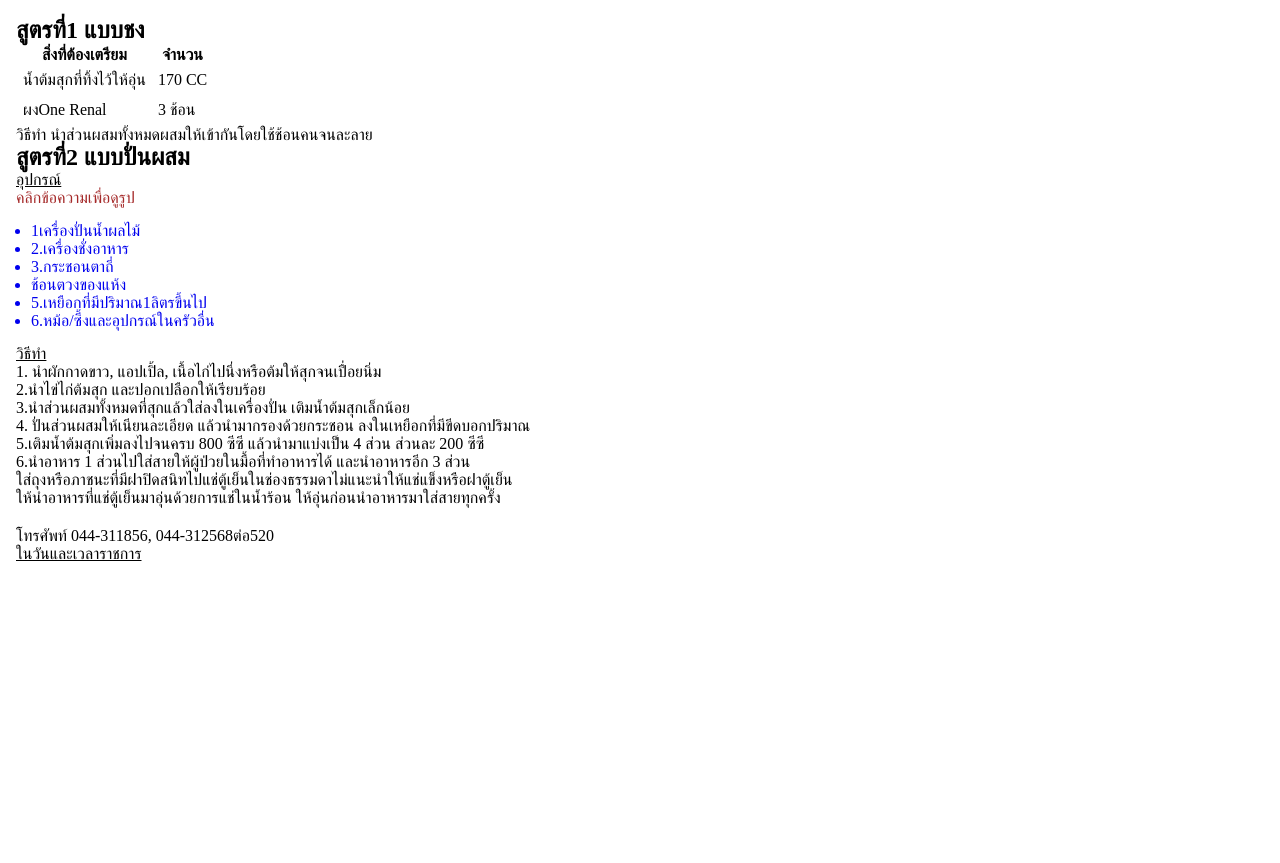
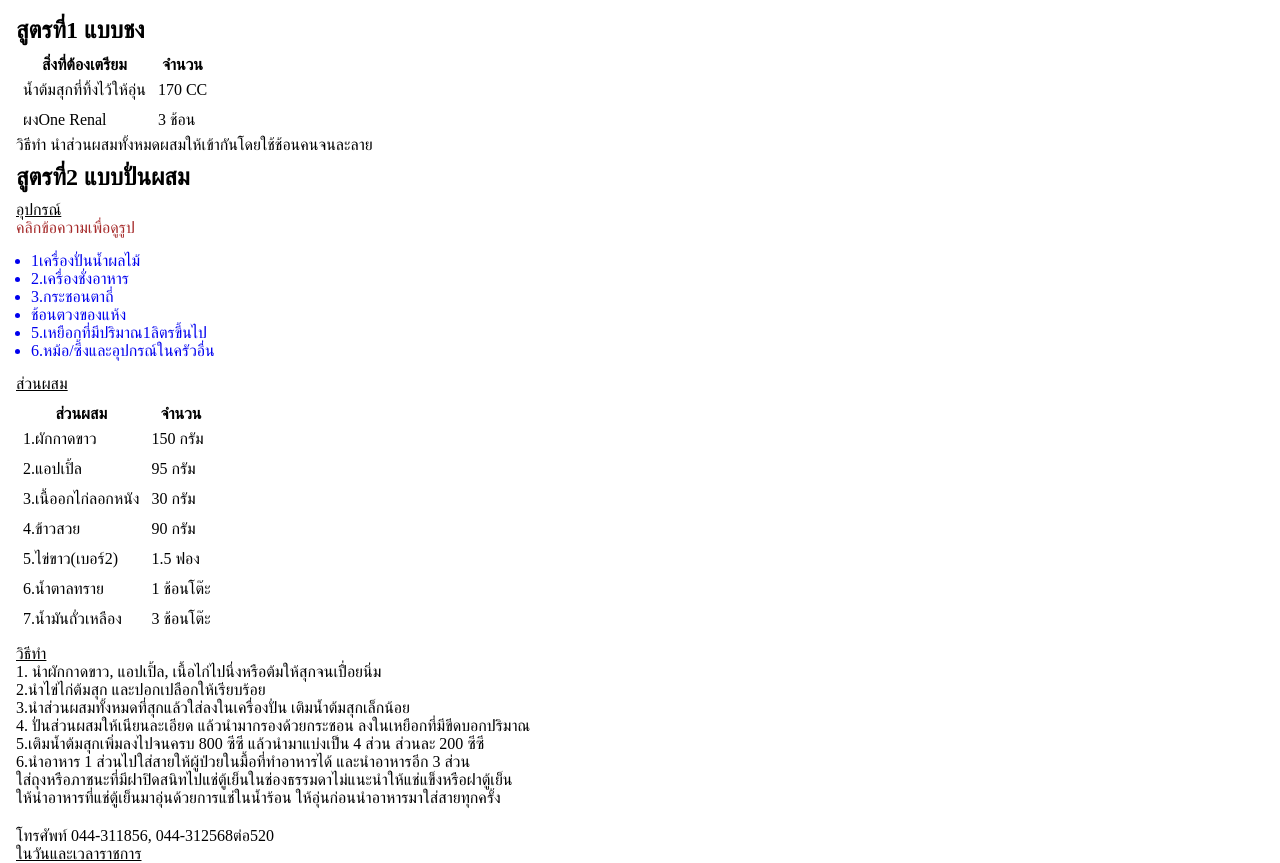
Before and after one commit to Camille061/hotpital, a plain HTML site: page index.html in a window 1280 px wide. Shown: the part 66-929 px from the top of the page. Before the commit the page ends 800 px from the top, so only its background shows below. Drawn offline with Linux system fonts and the light colour scheme.

Commit message:
first commit

```diff
--- a/index.html
+++ b/index.html
@@ -20,7 +20,7 @@
 <body class="background">
     <div class="formula1">
         <h2 style="margin-top: 20px;">สูตรที่1 แบบชง</h2>
-        <table>
+        <table style="margin-top: 10px;">
             <tr>
                 <th>สิ่งที่ต้องเตรียม</th>
                 <th>จำนวน</th>
@@ -38,10 +38,10 @@
         <p>วิธีทำ นำส่วนผสมทั้งหมดผสมให้เข้ากันโดยใช้ช้อนคนจนละลาย</p>
     </div>
 
-    <div class="formula2">
+    <div style="margin-top: 10px;" class="formula2">
         <h2>สูตรที่2 แบบปั่นผสม</h2>
         <div class="g">
-            <p style="text-decoration: underline;">อุปกรณ์</p>
+            <p style="text-decoration: underline; margin-top: 10px;">อุปกรณ์</p>
             <p style="color: brown;">คลิกข้อความเพื่อดูรูป
             </p>
             <ul class="list">
@@ -67,7 +67,45 @@
                     <li>6.หม้อ/ซึ้งและอุปกรณ์ในครัวอื่น</li>
                 </a>
             </ul>
-            <div class="method">
+            <divsty class="ingredient">
+                 <p style="text-decoration: underline;">ส่วนผสม</p>
+                 <table style="margin-top: 10px;">
+                    <tr>
+                        <th>ส่วนผสม</th>
+                        <th>จำนวน</th>
+                    </tr>
+                    <tr>
+                        <td style="padding: 5px;">1.ผักกาดขาว</td>
+                        <td style="padding: 5px;">150 กรัม</td>
+                    </tr>
+                    <tr>
+                        <td style="padding: 5px;">2.แอปเปิ้ล</td>
+                        <td style="padding: 5px;">95 กรัม</td>
+                    </tr>
+                    <tr>
+                        <td style="padding: 5px;">3.เนื้ออกไก่ลอกหนัง</td>
+                        <td style="padding: 5px;">30 กรัม</td>
+                    </tr>
+                    <tr>
+                        <td style="padding: 5px;">4.ข้าวสวย</td>
+                        <td style="padding: 5px;">90 กรัม</td>
+                    </tr>
+                    <tr>
+                        <td style="padding: 5px;">5.ไข่ขาว(เบอร์2)</td>
+                        <td style="padding: 5px;">1.5 ฟอง</td>
+                    </tr>
+                    <tr>
+                        <td style="padding: 5px;">6.น้ำตาลทราย</td>
+                        <td style="padding: 5px;">1 ช้อนโต๊ะ</td>
+                    </tr>
+                    <tr>
+                        <td style="padding: 5px;">7.น้ำมันถั่วเหลือง</td>
+                        <td style="padding: 5px;">3 ช้อนโต๊ะ</td>
+                    </tr>
+
+                 </table>
+            </divsty >
+            <div style="margin-top: 10px;" class="method">
                 <p style="text-decoration: underline;">วิธีทำ</p>
             </div>
 
--- a/style.css
+++ b/style.css
@@ -42,6 +42,8 @@
 .method {
 
 }
+
+.ingredient {}
 /*
 git init
 git add .
```
